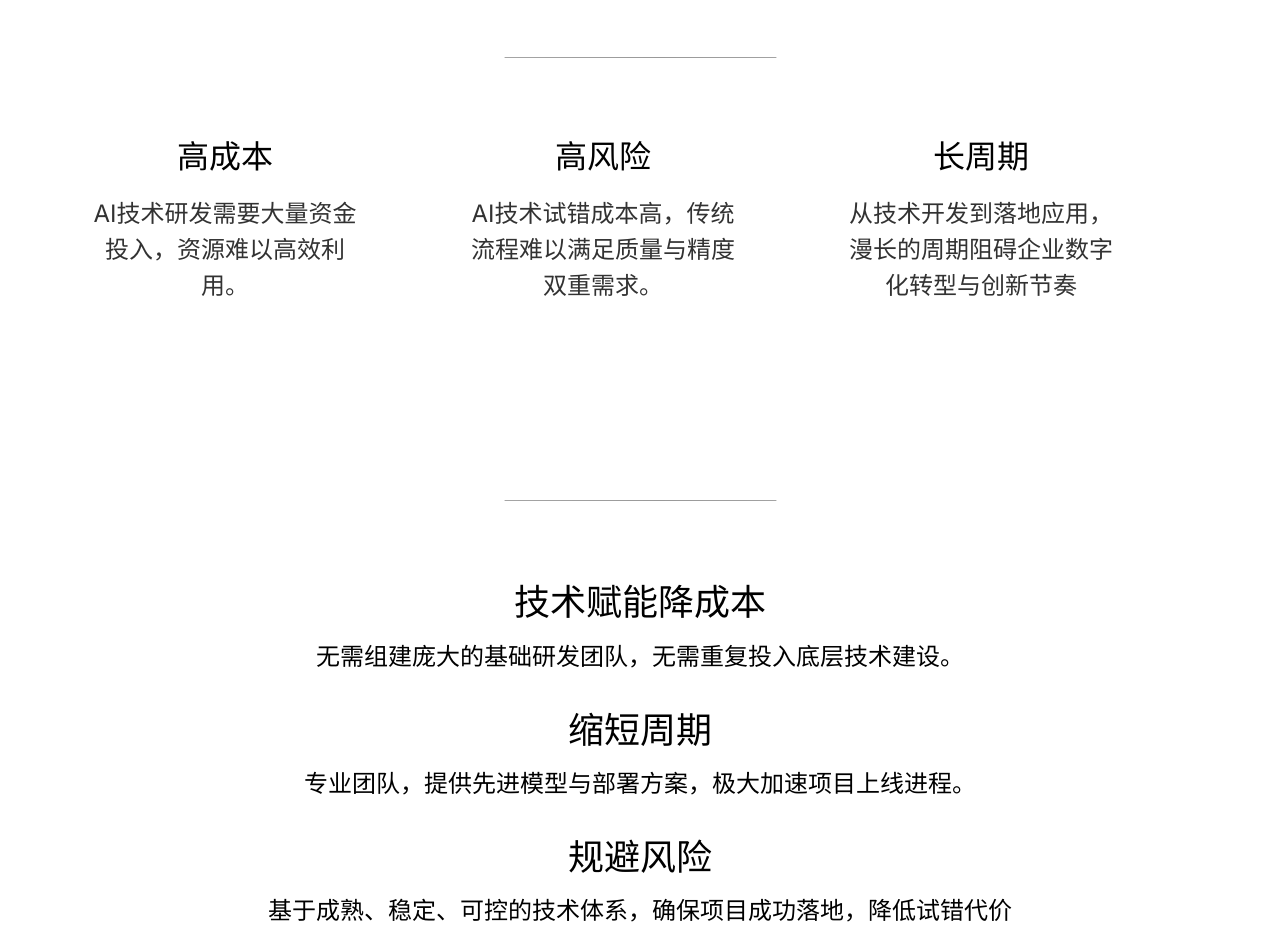
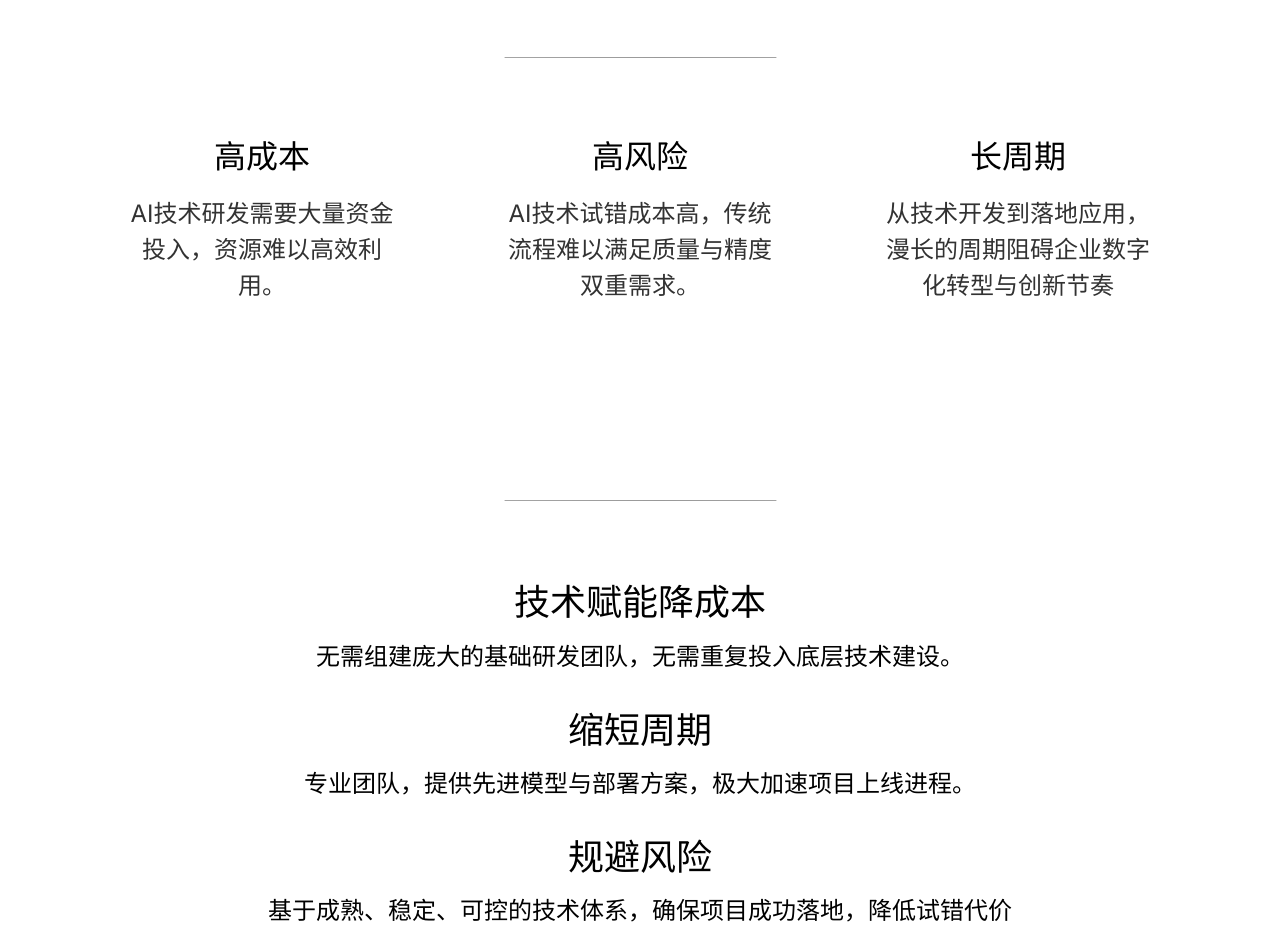
Before and after one commit to adxzhangofficial/Solphire-20251001, a plain HTML site: page index.html in a window 1280 px wide. Shown: the part 1880-2818 px from the top of the page. Drawn offline with nearby package versions, Linux system fonts and the light colour scheme.

Commit message:
Update index.html

```diff
--- a/index.html
+++ b/index.html
@@ -317,7 +317,7 @@
         <section class="pain-points">
             <div class="container">
                 <div class="row justify-content-center g-4">
-                    <div class="col-12 col-md-6 col-lg-4">
+                    <div class="col-12 col-md-6 col-lg-4 d-flex  justify-content-center">
                         <div class="pain-point">
                             <h3>高成本</h3>
                             <p>
@@ -325,7 +325,7 @@
                             </p>
                         </div>
                     </div>
-                    <div class="col-12 col-md-6 col-lg-4">
+                    <div class="col-12 col-md-6 col-lg-4 d-flex  justify-content-center">
                         <div class="pain-point">
                             <h3>高风险</h3>
                             <p>
@@ -333,7 +333,7 @@
                             </p>
                         </div>
                     </div>
-                    <div class="col-12 col-md-6 col-lg-4">
+                    <div class="col-12 col-md-6 col-lg-4 d-flex  justify-content-center">
                         <div class="pain-point">
                             <h3>长周期</h3>
                             <p>
```
